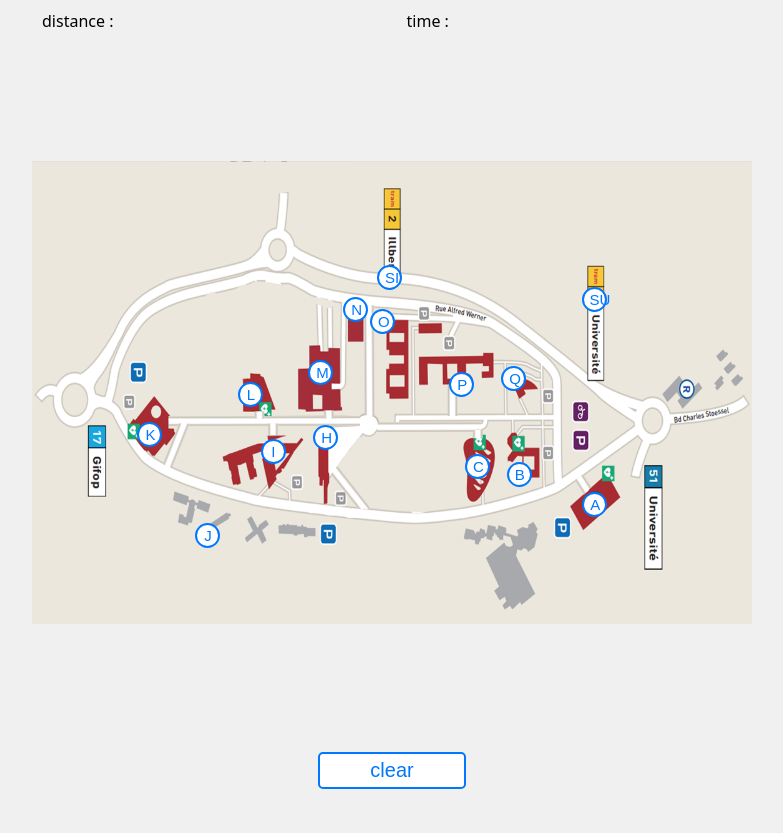
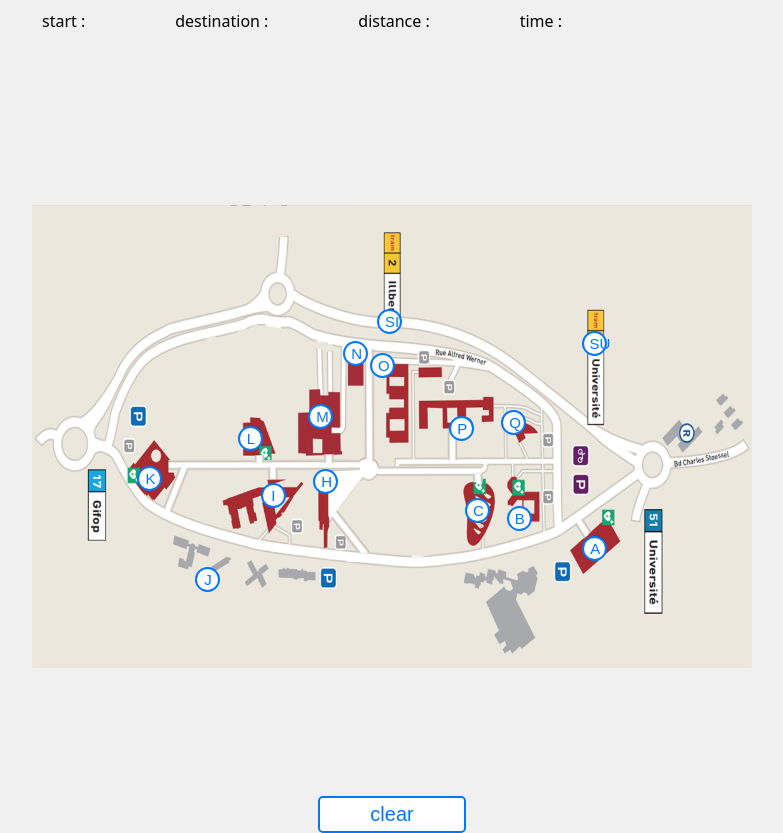
Before and after one commit to Amine-Azhari/miniGoogleMaps, a plain HTML site: page index.html in a window 1280 px wide. Shown: the whole page, without its empty margins (248-1031 px from the left). Before the commit the page ends 800 px from the top, so only its background shows below. Drawn offline with Linux system fonts and the light colour scheme.

Commit message:
Update index.html

```diff
--- a/index.html
+++ b/index.html
@@ -9,8 +9,10 @@
 <body>
     <div id="principal">
         <div id="info">
+            <span id="start">start : </span>
+            <span id="dest">destination : </span>
             <span id="distance">distance : </span>
-            <span id="time">time : </span>
+            <span id="time">time : </span><br><br><br>
             <span></span>
         </div>
         <div id="wrapper">
```
